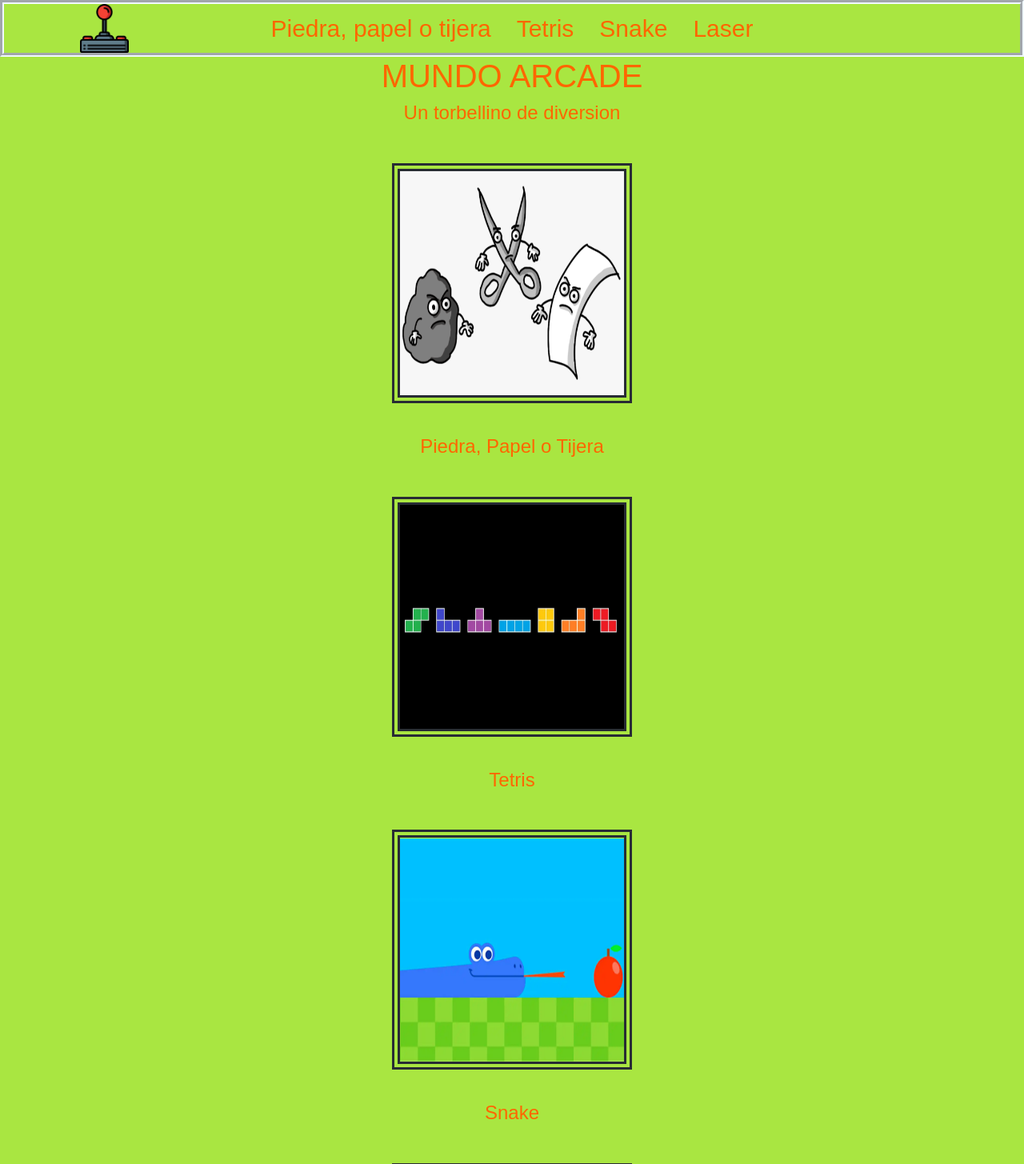
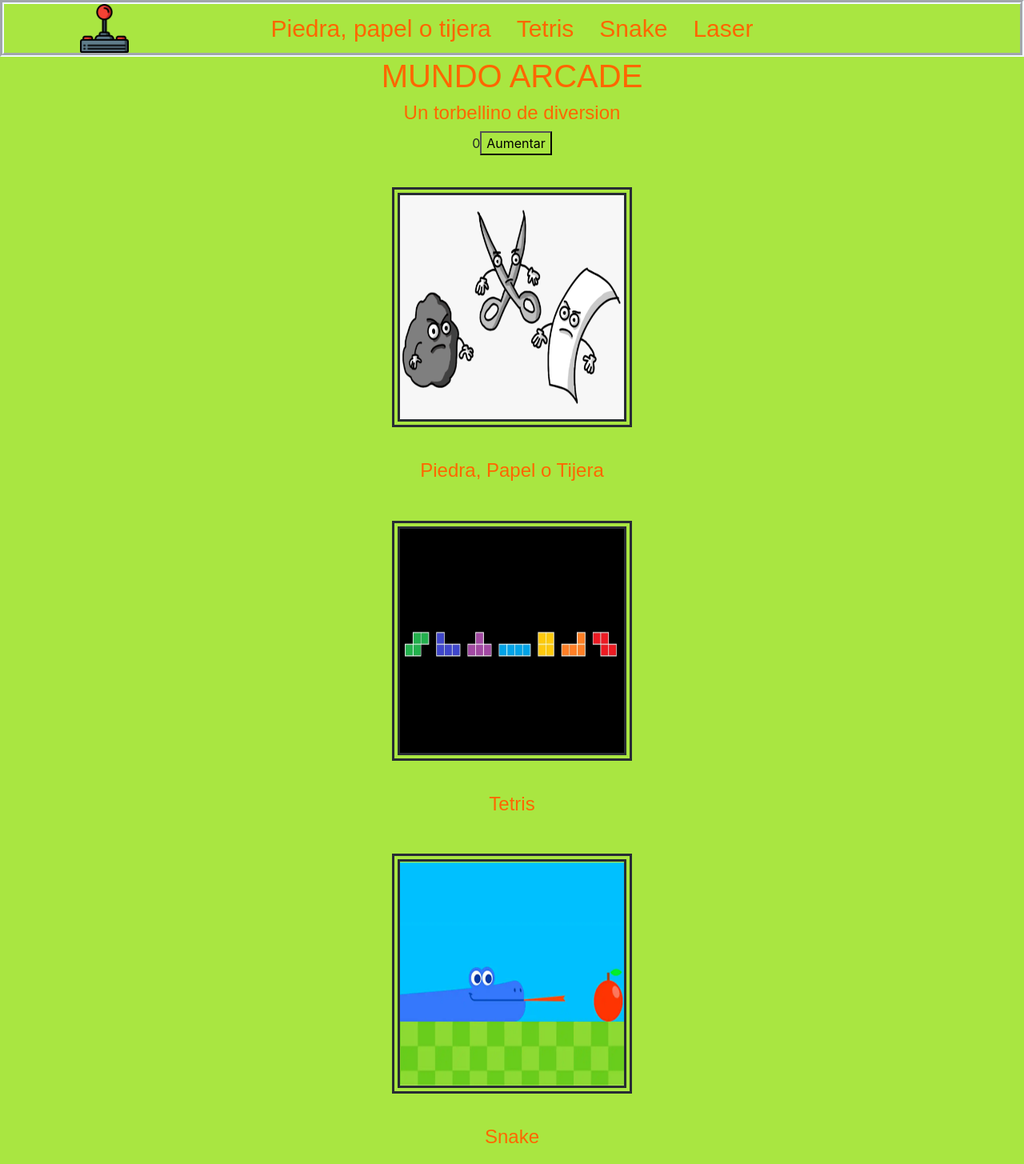
Before and after one commit to Genalaroa/React, a React (Vite) app in the folder pruebavite/: page / in a window 1280 px wide. Shown: the top 1455 px of the page at 80% size. Built offline with nearby package versions, Linux system fonts and the light colour scheme.

Commit message:
Contador

```diff
--- a/pruebavite/src/App.css
+++ b/pruebavite/src/App.css
@@ -11,11 +11,3 @@
 button {
   font-size: calc(10px + 2vmin);
 }
-
-img{
-  width: 300px;
-  height: 300px;
-  margin: 40px;
-  border: #282c34 10px double;
-  text-align: center;
-}
--- a/pruebavite/src/App.jsx
+++ b/pruebavite/src/App.jsx
@@ -3,6 +3,7 @@
 import NavBar from './Components/NavBar/NavBar'
 import Titulo from './Components/Titulo/Titulo'
 import ItemListContainer from './Containers/ItemListContainers/ItemListContainer';
+import Contador from './Components/Contador/Count';
 
 
 
@@ -23,7 +24,9 @@ function App() {
 
       <NavBar />
       <Titulo titulo= 'MUNDO ARCADE' subTitulo='Un torbellino de diversion'/>
+      <Contador/>
       <ItemListContainer/>
+
 
     </div>
 
--- /dev/null
+++ b/pruebavite/src/Components/Contador/Count.jsx
@@ -0,0 +1,30 @@
+
+import { useState } from "react"
+// useState (retorna array con 2 posiciones) => [0, 1]
+
+import './Count.css'
+
+const Contador = () =>{
+
+
+  const [count, setCount] = useState (0)
+
+
+  const Aumentar = () =>{
+
+    setCount( count + 1)
+
+  }
+
+  return(
+
+    <div>
+      {count}
+      <button onClick={Aumentar}>Aumentar</button>
+    </div>
+
+  )
+
+}
+
+export default Contador
--- a/pruebavite/src/Components/Titulo/Titulo.jsx
+++ b/pruebavite/src/Components/Titulo/Titulo.jsx
@@ -1,5 +1,6 @@
 import React from "react";
 import './Titulo.css';
+
 
 const Titulo = ({titulo, subTitulo}) => {
 
--- /dev/null
+++ b/pruebavite/src/Containers/ItemListContainers/ItemListContainer.css
@@ -0,0 +1,8 @@
+
+img{
+  width: 300px;
+  height: 300px;
+  margin: 40px;
+  border: #282c34 10px double;
+  text-align: center;
+}
--- a/pruebavite/src/Containers/ItemListContainers/ItemListContainer.jsx
+++ b/pruebavite/src/Containers/ItemListContainers/ItemListContainer.jsx
@@ -4,17 +4,28 @@ import Tetris from '../../images/tetris.png'
 import Snake from '../../images/snake.png'
 import Laser from '../../images/lasership.png'
 
+import './ItemListContainer.css'
+
+
 const ItemListContainer = (props) => {
   return (
     <div>
+      <span>
         <img src={Roca} onClick={props.construccion} />
         <h4>Piedra, Papel o Tijera</h4>
+      </span>
+      <span>
         <img src={Tetris} onClick={props.construccion}/>
         <h4>Tetris</h4>
+      </span>
+      <span>
         <img src={Snake} onClick={props.construccion} />
         <h4>Snake</h4>
+      </span>
+      <span>
         <img src={Laser}  onClick={props.construccion}/>
         <h4>Laser ship</h4>
+      </span>
     </div>
   )
 }
```
Also changed, not shown: pruebavite/src/Components/Contador/Count.css (added). Lines whose indentation alone changed are shown as unchanged.
